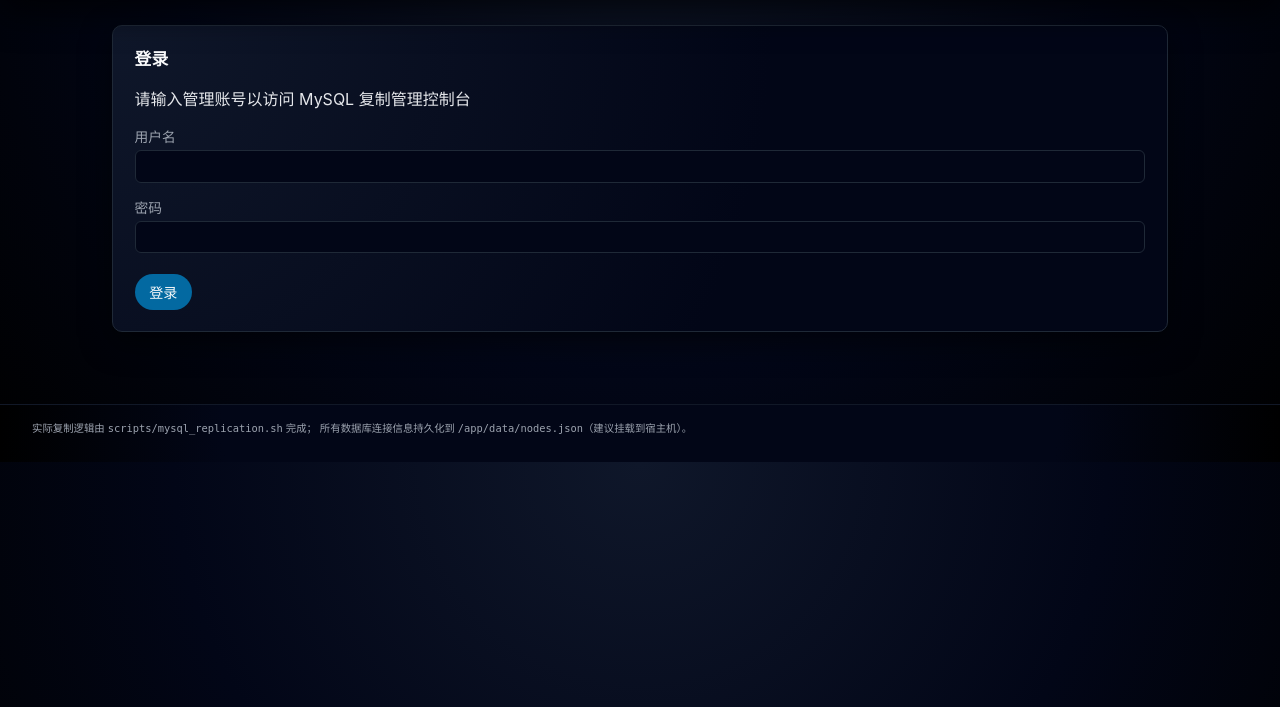
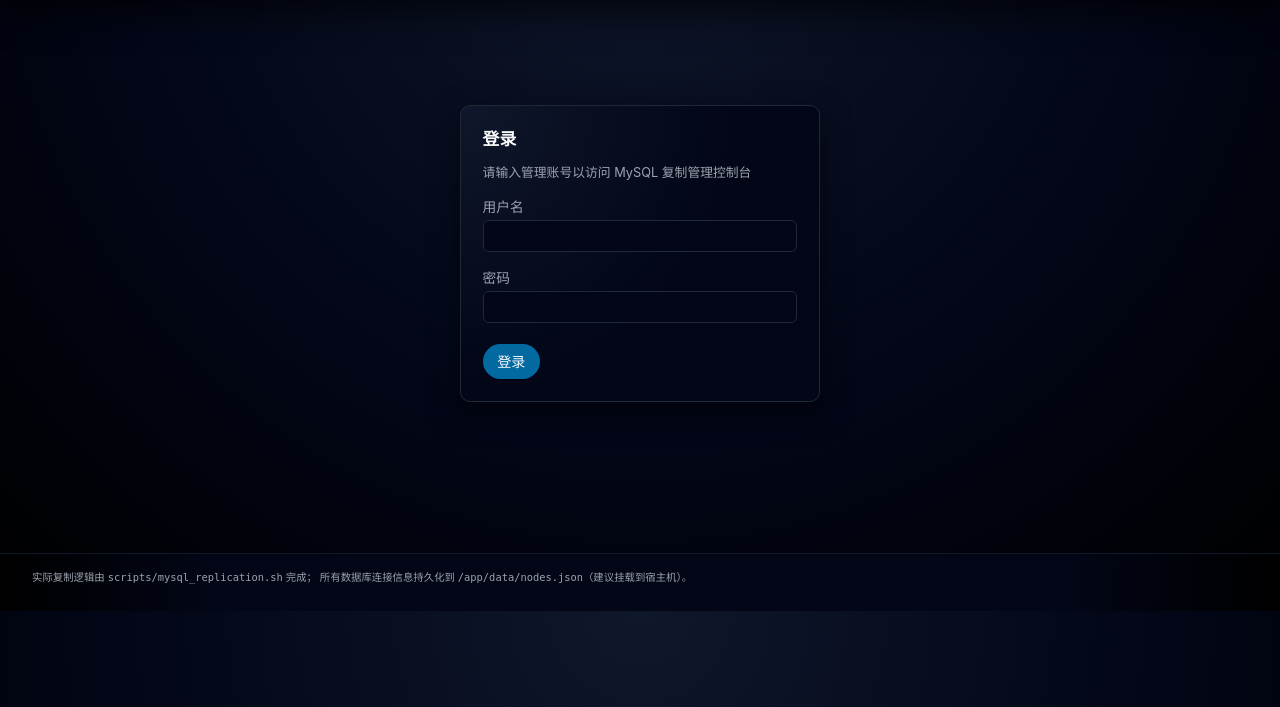
Before and after one commit to richardddw/mysql-replication-web, a Python web app: template app/templates/login.html in a window 1280 px wide. Shown: the part 93-800 px from the top of the page. Run offline with Jinja, Linux system fonts and the light colour scheme; the template is opened without the code that fills it, so the values that code supplies are empty.

Commit message:
Enhance styles for user info and auth pages
Added styles for user information and authentication layout.

```diff
--- a/app/static/style.css
+++ b/app/static/style.css
@@ -313,3 +313,53 @@ a:hover {
 .actions form {
   margin: 0;
 }
+
+/* 顶部右侧用户信息 */
+.header-inner,
+header-inner {
+  display: flex;
+  align-items: flex-end;
+  justify-content: space-between;
+  gap: 1.5rem;
+}
+
+.user-info {
+  font-size: 0.8rem;
+  color: var(--text-muted);
+  display: flex;
+  align-items: center;
+  gap: 0.4rem;
+}
+
+.user-info a {
+  color: var(--text-link);
+  text-decoration: none;
+}
+
+.user-info a:hover {
+  text-decoration: underline;
+}
+
+.user-info .divider {
+  color: #4b5563;
+}
+
+/* 登录页面居中 */
+.auth-wrapper {
+  min-height: 60vh;
+  display: flex;
+  align-items: center;
+  justify-content: center;
+}
+
+.auth-card {
+  max-width: 360px;
+  width: 100%;
+}
+
+.auth-subtitle {
+  font-size: 0.8rem;
+  color: var(--text-muted);
+  margin-top: 0;
+  margin-bottom: 0.9rem;
+}
```
